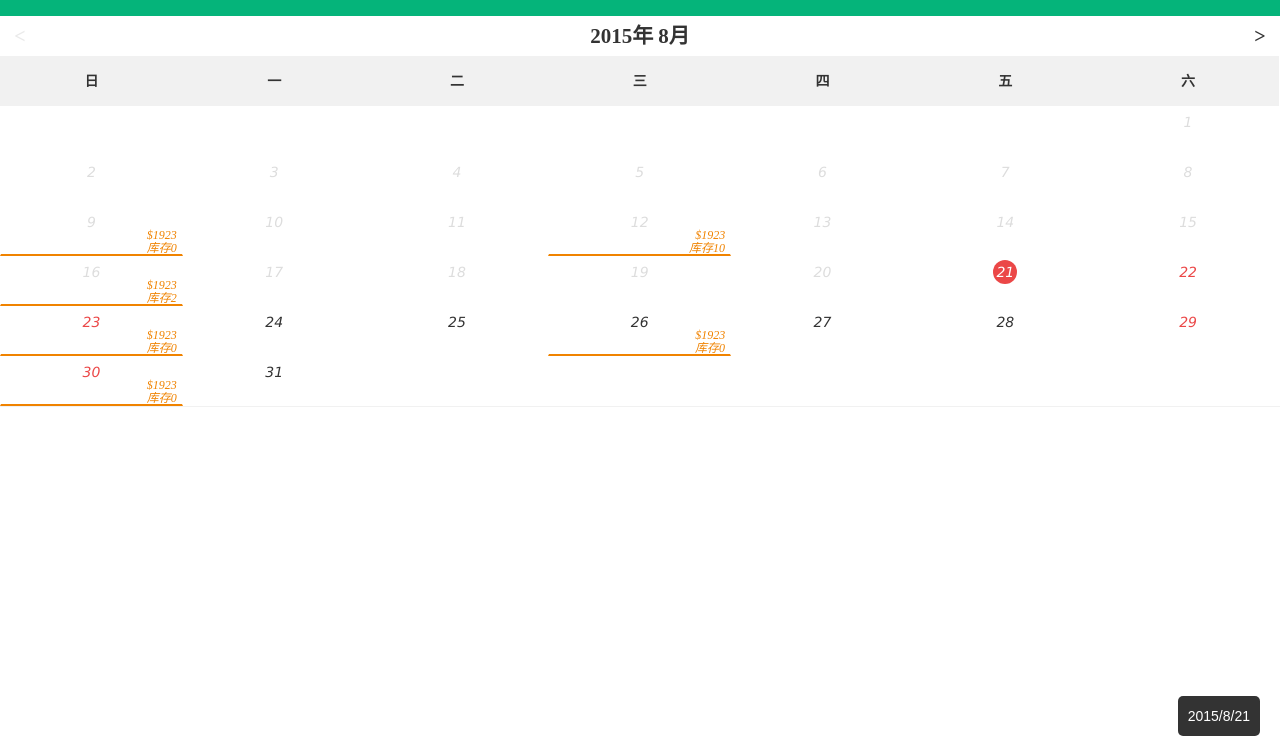
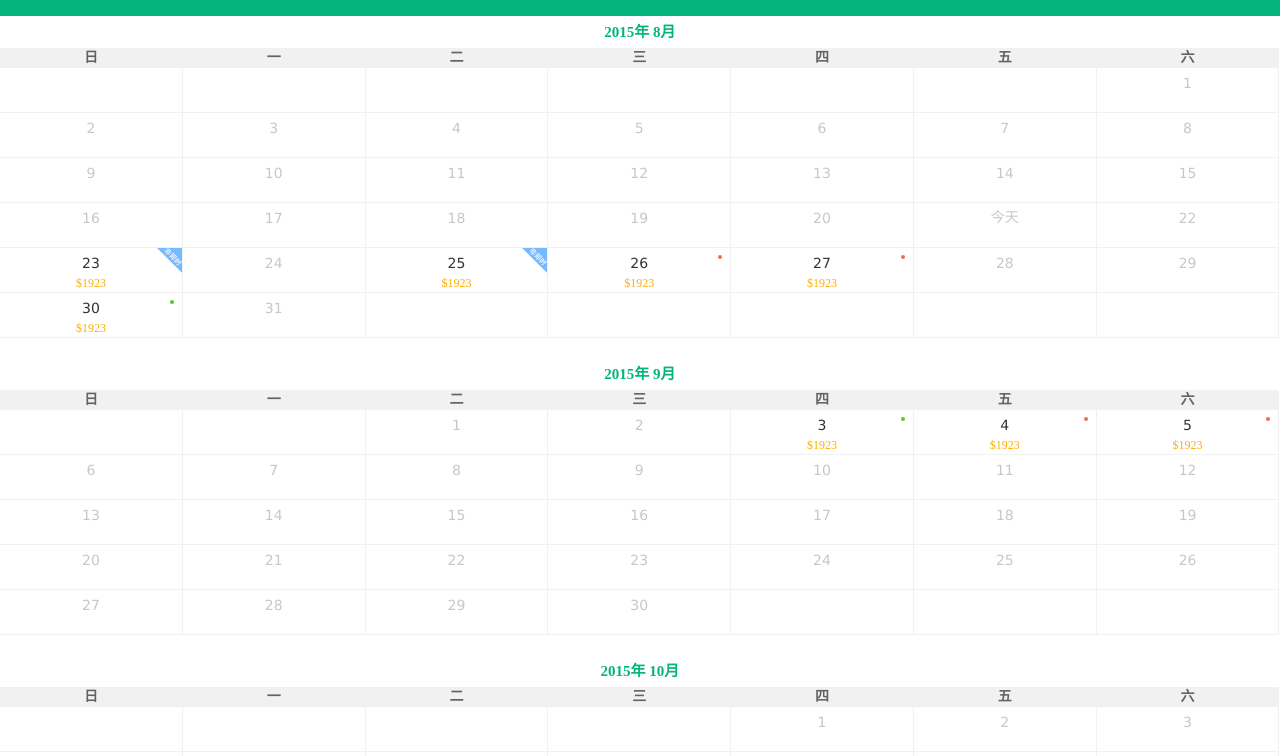
Before and after one commit to FrendEr/fDatepicker-Json.js, a plain HTML site: page index.html in a window 1280 px wide. Shown: the part 44-800 px from the top of the page. Drawn offline with Linux system fonts and the light colour scheme.

Commit message:
update demo

```diff
--- a/index.html
+++ b/index.html
@@ -22,20 +22,6 @@
 				font-size: 20px;
 				z-index: 100;
 			}
-			#dateTips {
-				position: fixed;
-				bottom: 20px;
-				right: 20px;
-				border-radius: 5px;
-				padding: 0 10px;
-				height: 40px;
-				line-height: 40px;
-				text-align: center;
-				color: #fff;
-				font-size: 14px;
-				background-color: rgba(0, 0, 0, .8);
-				font-family: sans-serif;
-			}
 		</style>
 	</head>
 	<body>
@@ -43,7 +29,6 @@
 			<p>fDatepicker-Json.js</p>
 		</header>
 		<div id="container"></div>
-		<span id="dateTips">2015/8/21</span>
 		<script src="./bower_components/jquery/dist/jquery.js"></script>
 		<script src="./bower_components/underscore/underscore-min.js"></script>
 		<script src="./src/data.js"></script>
@@ -51,16 +36,16 @@
 		<script type="text/javascript">
 		var datepicker = new Datepicker({
 			container: '#container',
-			initDate: new Date('2015/8/21'),
-			startDate: new Date('2015/8/3'),
+			// initDate: new Date('2015/8/23'),
+			startDate: new Date('2015/8/21'),
 			endDate: new Date('2016/8/3'),
-			singleFrame: true,
-			//initFrame: 4,
-			//loadFrames: 3,
-	        //loadOffset: 60,
+			// singleFrame: true,
+			initFrame: 4,
+			loadFrames: 3,
+	        loadOffset: 60,
 			dateJson: json,
 	        selectCallback: function(date) {
-		        $('#dateTips').html(date);
+		        console.log(date);
 	        }
 		});
 		</script>
--- a/src/data.js
+++ b/src/data.js
@@ -1,36 +1,55 @@
 var json = [{
-	"date": "2015-08-09",
-	"currency": "$",
-	"price": "1923",
-	"quota": 0
-}, {
-	"date": "2015-08-12",
-	"currency": "$",
-	"price": "1923",
-	"quota": 10
-}, {
-	"date": "2015-08-16",
-	"currency": "$",
-	"price": "1923",
-	"quota": 2
-}, {
 	"date": "2015-08-23",
 	"currency": "$",
 	"price": "1923",
-	"quota": 0
+	"quota": 20,
+	"instant_confirm": true
+}, {
+	"date": "2015-08-24",
+	"currency": "$",
+	"price": "1923",
+	"quota": 0,
+	"instant_confirm": false
+}, {
+	"date": "2015-08-25",
+	"currency": "$",
+	"price": "1923",
+	"quota": 12,
+	"instant_confirm": true
 }, {
 	"date": "2015-08-26",
 	"currency": "$",
 	"price": "1923",
-	"quota": 0
+	"quota": 3,
+	"instant_confirm": false
+}, {
+	"date": "2015-08-27",
+	"currency": "$",
+	"price": "1923",
+	"quota": 5,
+	"instant_confirm": false
 }, {
 	"date": "2015-08-30",
 	"currency": "$",
 	"price": "1923",
-	"quota": 0
+	"quota": 30,
+	"instant_confirm": false
 }, {
 	"date": "2015-09-03",
 	"currency": "$",
 	"price": "1923",
-	"quota": 0
+	"quota": 50,
+	"instant_confirm": false
+}, {
+	"date": "2015-09-04",
+	"currency": "$",
+	"price": "1923",
+	"quota": 1,
+	"instant_confirm": false
+}, {
+	"date": "2015-09-05",
+	"currency": "$",
+	"price": "1923",
+	"quota": 6,
+	"instant_confirm": false
 }];
--- a/src/fDatepicker-Json.css
+++ b/src/fDatepicker-Json.css
@@ -7,15 +7,19 @@
     overflow: hidden;
     text-align: center;
     font-size: 14px;
-    color: #333;
+    color: #c7c7c7;
+    /*color: @gray-lighter;*/
     width: 100%;
-    border-bottom: 1px solid #f1f1f1;
     margin-bottom: 20px;
 }
 .datepicker-table .datepicker-header {
     position: relative;
-    height: 40px;
-    line-height: 40px;
+    height: 32px;
+    line-height: 32px;
+    font-size: 15px;
+    color: #05b47a;
+    /*color: @green-base;*/
+    /*font-size: @font-size-large;*/
 }
 .datepicker-header i {
     position: absolute;
@@ -40,51 +44,102 @@
 .datepicker-table span {
     position: relative;
     float: left;
-    height: 50px;
-    line-height: 50px;
+    height: 45px;
+    line-height: 45px;
     width: 14.28%;
-    border: 1px solid transparent;
+    border-bottom: 1px solid #f1f1f1;
+    border-right: 1px solid #f1f1f1;
+    /*border-bottom: 1px solid @gray-lightest;
+    border-right: 1px solid @gray-lightest;*/
 }
 .datepicker-table span i {
     font-family: verdana;
     display: block;
-    width: 24px;
-    height: 24px;
-    line-height: 24px;
+    width: 30px;
+    height: 30px;
+    line-height: 30px;
     border-radius: 50%;
-    margin: 3px auto 0 auto;
+    margin: 0 auto;
+    font-style: normal;
 }
 .datepicker-table .dp-th {
     font-weight: bold;
+    font-size: 14px;
+    /*font-size: @font-size-base;*/
+    color: #636363;
+    /*color: @gray-light;*/
+    height: 20px;
+    line-height: 20px;
     background-color: #f1f1f1;
+    /*background-color: @gray-lightest;*/
 }
 .datepicker-table .is-today i {
-    background-color: #eb4747;
+    display: none;
+}
+.datepicker-table .is-today:after {
+    content: "今天";
+    display: block;
+    color: #c7c7c7;
+    height: 30px;
+    line-height: 30px;
+    /*color: @gray-lighter;*/
+}
+.datepicker-table .is-weekend {
+    /*color: #eb4747;*/
+}
+.datepicker-table .is-outdate {
+    color: #c7c7c7;
+    /*color: @gray-lighter;*/
+}
+.datepicker-table .selected {
+    background-color: #9be1ca;
+}
+.datepicker-table .selected i, .datepicker-table .selected em {
     color: #fff;
 }
-.datepicker-table .is-weekend {
-    color: #eb4747;
-}
-.datepicker-table .is-outdate {
-    color: #ddd;
-}
-.datepicker-table .selected {
-    background-color: #eee;
-}
-.datepicker-table .has-quota {
-    border-bottom: 2px solid #f08300;
+.datepicker-table .has-quota em {
+    display: none;
 }
 .datepicker-table .is-quota-valid {
-
+    color: #333;
+    /*color: @gray-base;*/
 }
-.datepicker-table .datepicker-price, .datepicker-table .datepicker-quota {
+.datepicker-table .is-quota-valid em {
+    display: block;
+}
+.datepicker-table .datepicker-quota {
     position: absolute;
-    font-size: 12px;
-    color: #f08300;
-    line-height: 12px;
-    bottom: 0;
-    right: 5px;
+    width: 4px;
+    height: 4px;
+    border-radius: 50%;
+    top: 7px;
+    right: 8px;
+}
+.datepicker-quota.full-quota {
+    background-color: #4dcd25;
+}
+.datepicker-quota.poor-quota {
+    background-color: #f26d4e;
 }
 .datepicker-table .datepicker-price {
-    bottom: 13px;
+    display: block;
+    font-size: 12px;
+    color: #ffae00;
+    font-style: normal;
+    text-align: center;
+    line-height: 10px;
+    /*font-size: @font-size-smallest;*/
 }
+.datepicker-table .not-instant-confirm .datepicker-quota {
+    display: none;
+}
+.datepicker-table .not-instant-confirm:after {
+    content: " ";
+    position: absolute;
+    top: 0;
+    right: 0;
+    width: 25px;
+    height: 25px;
+    background: url(./not-instant-confirm.png);
+    background-size: 25px auto;
+}
--- a/src/fDatepicker-Json.js
+++ b/src/fDatepicker-Json.js
@@ -13,7 +13,7 @@
  *  @author      Frend
  *  @version     1.0.0
  *  @dependency  jQuery
- *  @github      https://github.com/FrendEr/fDatepicker.js
+ *  @github      https://github.com/FrendEr/fDatepicker-Json.js
  *
  * ======================================================= */
 
@@ -79,7 +79,7 @@
         $(window).on('scroll', $.proxy(this.scrollLoad, this));
 
         // init select event
-        this.$container.on('click', 'span[data-date]', $.proxy(this.initEvents, this));
+        this.$container.on('click', '.is-quota-valid', $.proxy(this.initEvents, this));
 
         // init month exchange event
         if (this.singleFrame) {
@@ -349,12 +349,14 @@
                     // is quota > 0
                     dateObj = (className.indexOf('has-quota') > -1) ? self.getDateObj(dateJson, formatedDate) : null;
                     className += (className.indexOf('has-quota') > -1) ? (parseInt(dateObj.quota) > 0 ? ' is-quota-valid' : '') : '';
+                    // is instant confirm
+                    className += (dateObj && dateObj.instant_confirm) ? ' not-instant-confirm' : '';
 
                     if (i % 7 == 0 || i % 7 == 6) {
                         className += ' is-weekend';
                     }
 
-                    tmp += '<span class="' + className + '" data-date="' + arr[i] + '"><i>' + itemDate + '</i>' + ((className.indexOf('has-quota') > -1) ? ('<em class="datepicker-price">' + dateObj.currency + dateObj.price + '</em><em class="datepicker-quota">库存' + dateObj.quota + '</em>') : '') + '</span>';
+                    tmp += '<span class="' + className + '" data-date="' + arr[i] + '"><i>' + itemDate + '</i>' + ((className.indexOf('has-quota') > -1) ? ('<em class="datepicker-price">' + dateObj.currency + dateObj.price + '</em><em class="datepicker-quota ' + (dateObj.quota > 10 ? 'full-quota' : 'poor-quota') + '">' + '</em>') : '') + '</span>';
                 })(i);
             }
 
```
Also changed, not shown: src/not-instant-confirm.png (added).
